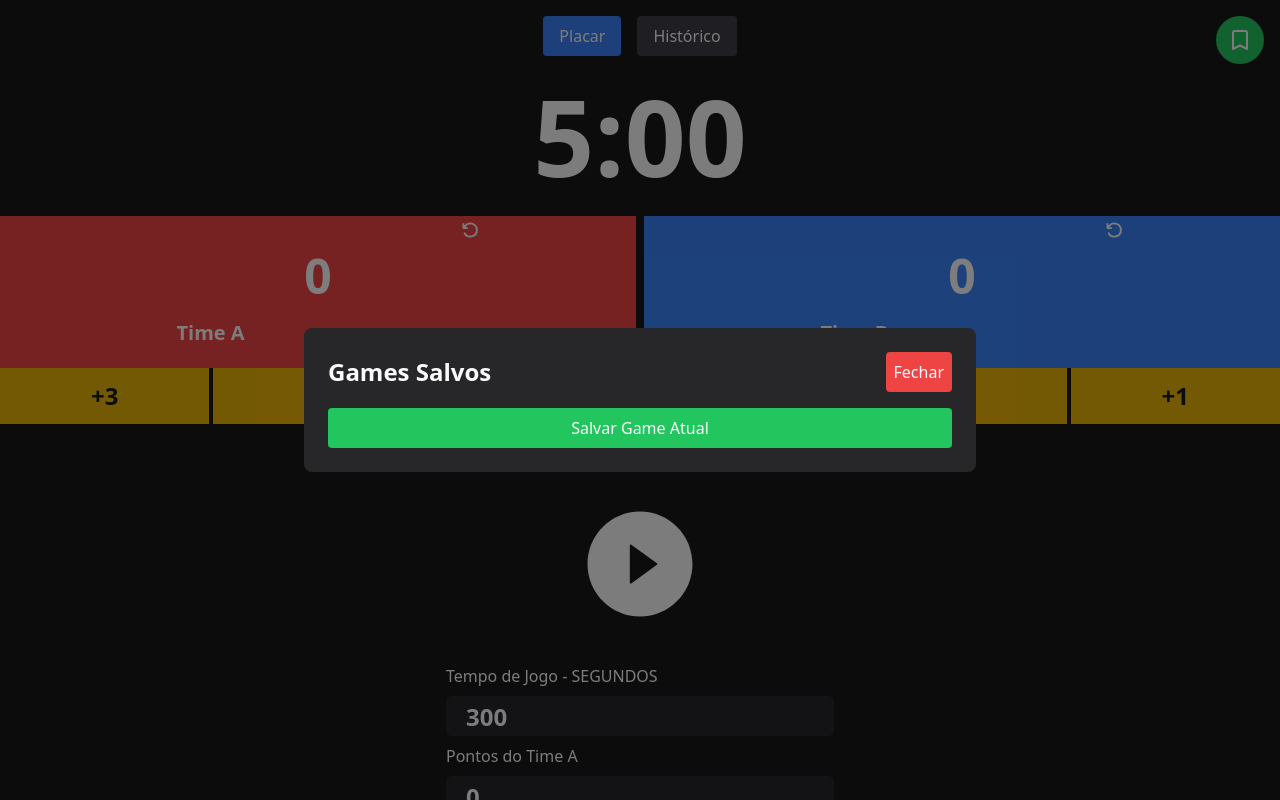
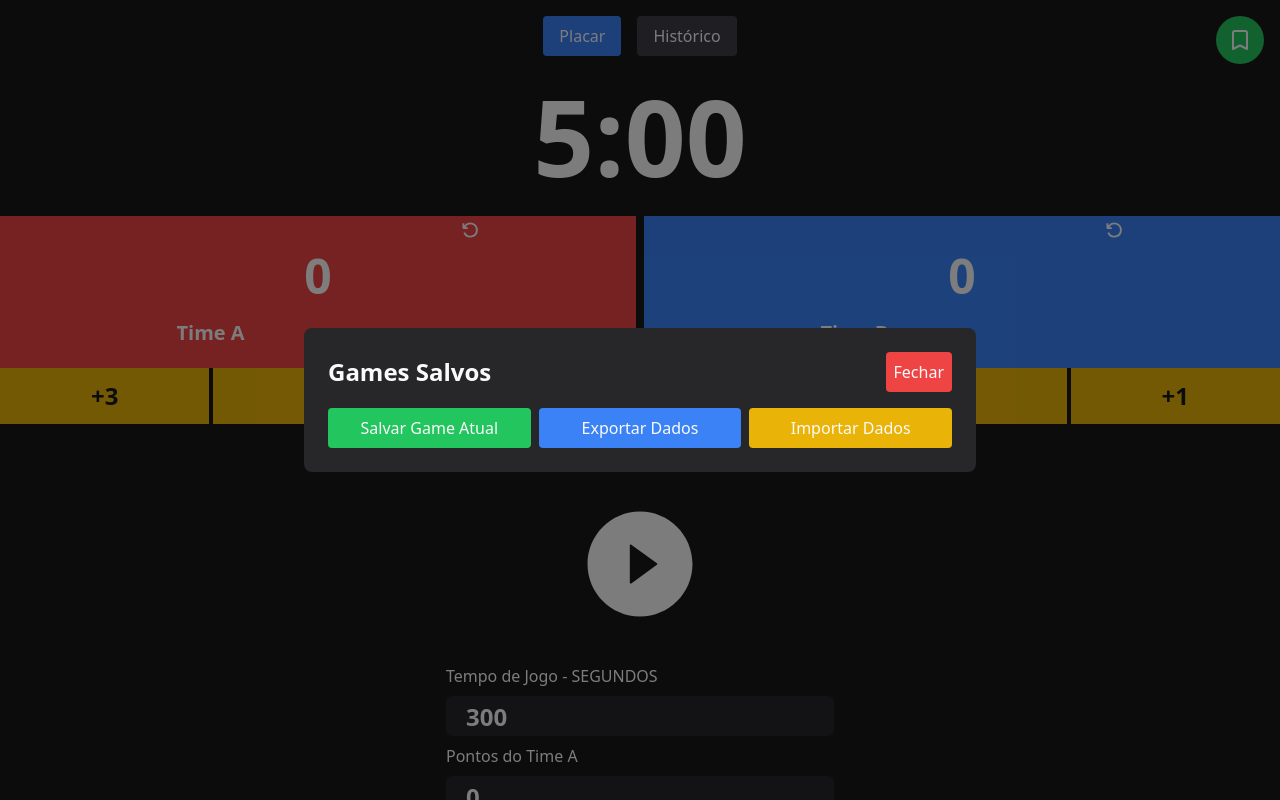
Before and after one commit to sirguilherme97/placar-basquete, a Next.js app: page / in a window 1280 px wide. Both pictures are taken after a click on the button 1240 px from the left and 40 px from the top of the page. Shown: the top 800 px of the page. Built offline with nearby package versions, Linux system fonts and the light colour scheme.

Commit message:
feat(load):export and import json

```diff
--- a/src/app/page.tsx
+++ b/src/app/page.tsx
@@ -533,6 +533,63 @@ export default function Home() {
     return historicoCombinado;
   };
 
+  // Função para exportar dados do localStorage
+  const exportarDados = () => {
+    const dados = {
+      games,
+      jogadoresA,
+      jogadoresB,
+      historicoA,
+      historicoB,
+      faltas,
+      timeAName,
+      timeBName,
+      pausas,
+      faltasA,
+      faltasB,
+      dataExportacao: new Date().toLocaleString()
+    };
+
+    const dadosJSON = JSON.stringify(dados, null, 2);
+    const blob = new Blob([dadosJSON], { type: 'application/json' });
+    const url = URL.createObjectURL(blob);
+    const a = document.createElement('a');
+    a.href = url;
+    a.download = `placar-basquete-${new Date().toISOString().split('T')[0]}.json`;
+    document.body.appendChild(a);
+    a.click();
+    document.body.removeChild(a);
+    URL.revokeObjectURL(url);
+  };
+
+  // Função para importar dados
+  const importarDados = (event: React.ChangeEvent<HTMLInputElement>) => {
+    const file = event.target.files?.[0];
+    if (file) {
+      const reader = new FileReader();
+      reader.onload = (e) => {
+        try {
+          const dados = JSON.parse(e.target?.result as string);
+          if (dados.games) setGames(dados.games);
+          if (dados.jogadoresA) setJogadoresA(dados.jogadoresA);
+          if (dados.jogadoresB) setJogadoresB(dados.jogadoresB);
+          if (dados.historicoA) setHistoricoA(dados.historicoA);
+          if (dados.historicoB) setHistoricoB(dados.historicoB);
+          if (dados.faltas) setFaltas(dados.faltas);
+          if (dados.timeAName) setTimeAName(dados.timeAName);
+          if (dados.timeBName) setTimeBName(dados.timeBName);
+          if (dados.pausas) setPausas(dados.pausas);
+          if (dados.faltasA) setFaltasA(dados.faltasA);
+          if (dados.faltasB) setFaltasB(dados.faltasB);
+          alert('Dados importados com sucesso!');
+        } catch (error) {
+          alert('Erro ao importar dados. Verifique se o arquivo é válido.');
+        }
+      };
+      reader.readAsText(file);
+    }
+  };
+
   return (
     <main className="bg-zinc-900 text-zinc-50 w-screen h-full">
       {/* Botão fixo para salvar game */}
@@ -589,13 +646,28 @@ export default function Home() {
                 </div>
               ))}
             </div>
-            <div className="mt-4">
+            <div className="mt-4 flex gap-2">
               <button
                 className="w-full p-2 bg-green-500 rounded hover:bg-green-600"
                 onClick={salvarGame}
               >
                 Salvar Game Atual
               </button>
+              <button
+                className="w-full p-2 bg-blue-500 rounded hover:bg-blue-600"
+                onClick={exportarDados}
+              >
+                Exportar Dados
+              </button>
+              <label className="w-full p-2 bg-yellow-500 rounded hover:bg-yellow-600 text-center cursor-pointer">
+                Importar Dados
+                <input
+                  type="file"
+                  accept=".json"
+                  onChange={importarDados}
+                  className="hidden"
+                />
+              </label>
             </div>
           </div>
         </div>
```
